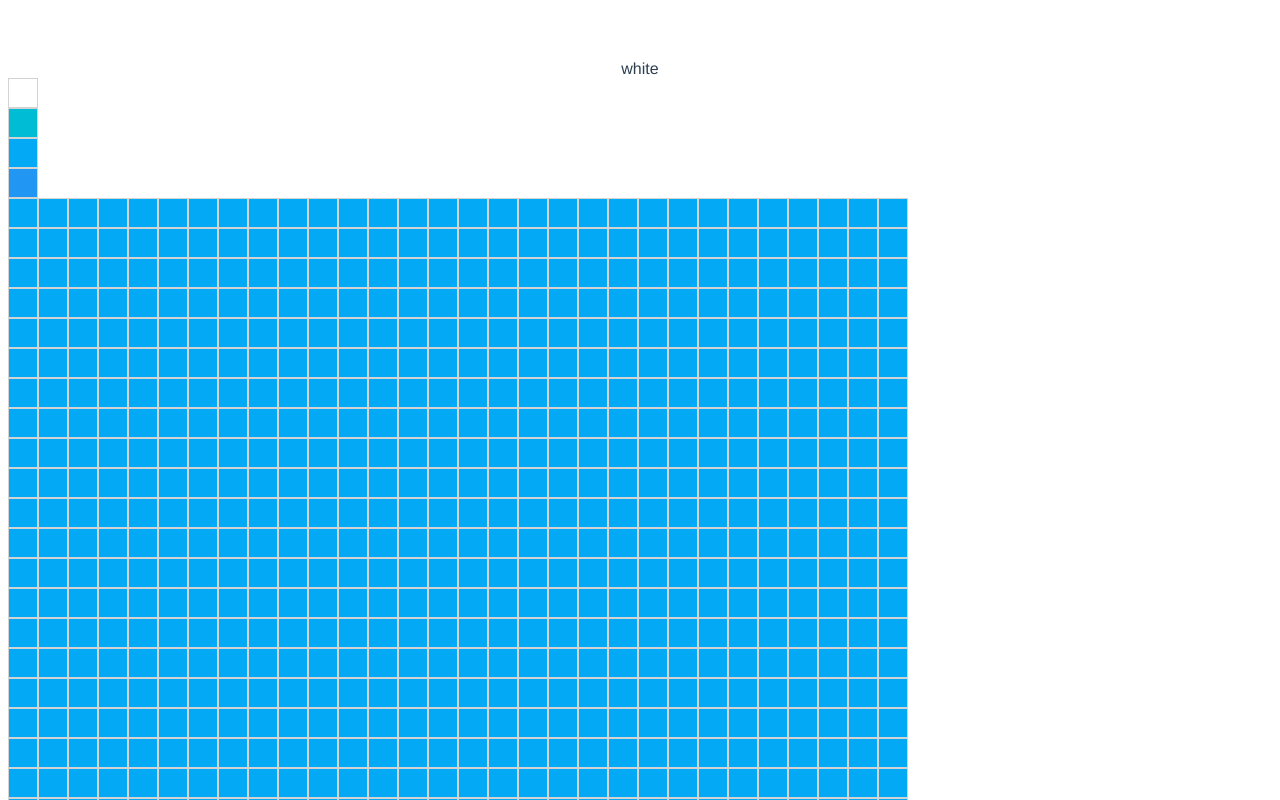
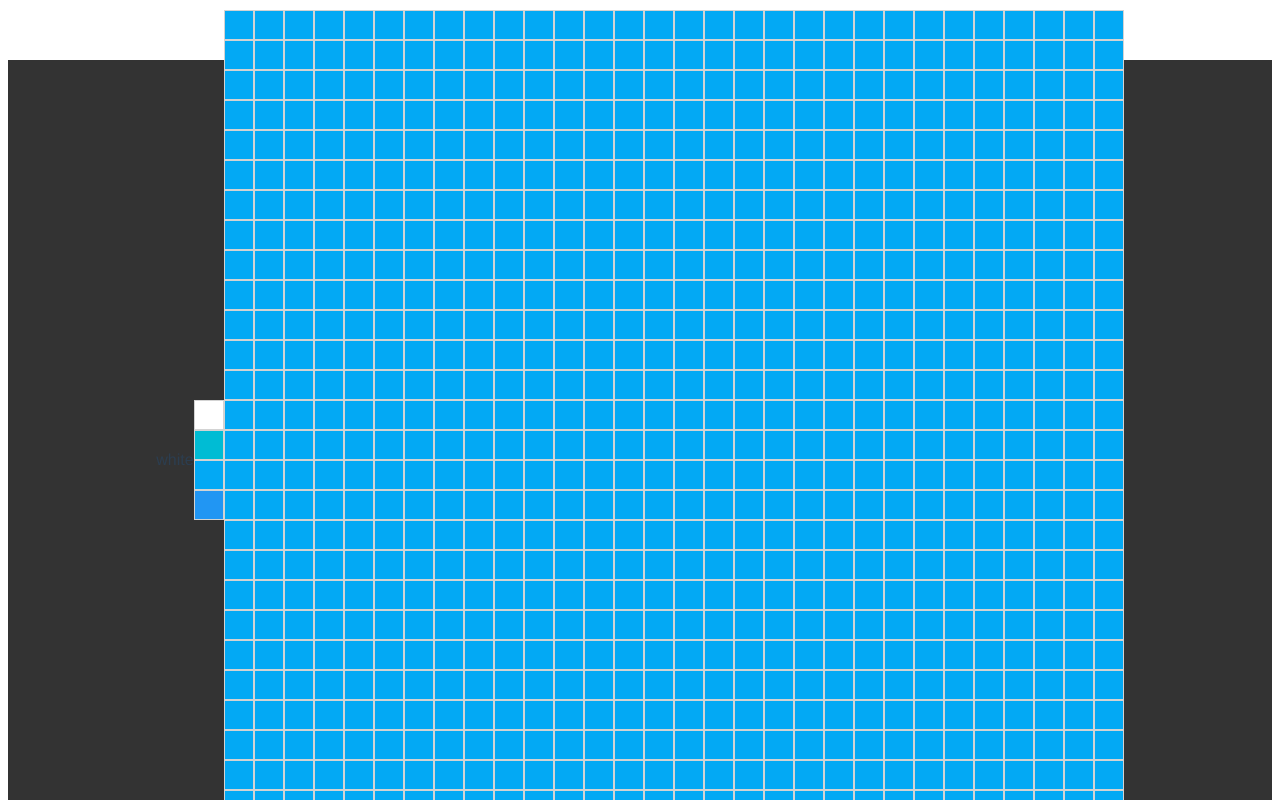
Before and after one commit to mmoga/vue-pixels-app, a Vue app: page / in a window 1280 px wide. Shown: the top 800 px of the page. Built offline with nearby package versions, Linux system fonts and the light colour scheme.

Commit message:
Color only changes when ColorPicker pixels are clicked; Added some styling to App

```diff
--- a/src/App.vue
+++ b/src/App.vue
@@ -35,5 +35,10 @@
   text-align: center;
   color: #2c3e50;
   margin-top: 60px;
+  background-color: #333;
+  display: flex;
+  justify-content: center;
+  align-items: center;
+  height: 100vh;
 }
 </style>
--- a/src/components/ColorPicker.vue
+++ b/src/components/ColorPicker.vue
@@ -1,9 +1,9 @@
 <template>
   <div>
-    <Pixel color="white" :current="color == 'white' ? true : false"/>
-    <Pixel color="lightblue" :current="color == 'lightblue' ? true : false"/>
-    <Pixel color="blue" :current="color == 'blue' ? true : false"/>
-    <Pixel color="darkblue" :current="color == 'darkblue' ? true : false"/>
+    <Pixel interactive color="white" :current="color == 'white' ? true : false"/>
+    <Pixel interactive color="lightblue" :current="color == 'lightblue' ? true : false"/>
+    <Pixel interactive color="blue" :current="color == 'blue' ? true : false"/>
+    <Pixel interactive color="darkblue" :current="color == 'darkblue' ? true : false"/>
   </div>
 </template>
 
--- a/src/components/Pixel.vue
+++ b/src/components/Pixel.vue
@@ -1,5 +1,8 @@
 <template>
-  <div @click="changeColor(color)" :class="['pixel', color, current ? 'current' : '']"></div>
+  <div
+    @click="interactive && changeColor(color)"
+    :class="['pixel', color, current ? 'current' : '']"
+  ></div>
 </template>
 
 <script>
@@ -7,7 +10,8 @@
   name: "Pixel",
   props: {
     color: String,
-    current: Boolean
+    current: Boolean,
+    interactive: Boolean
   },
   methods: {
     changeColor: function(color) {
```
